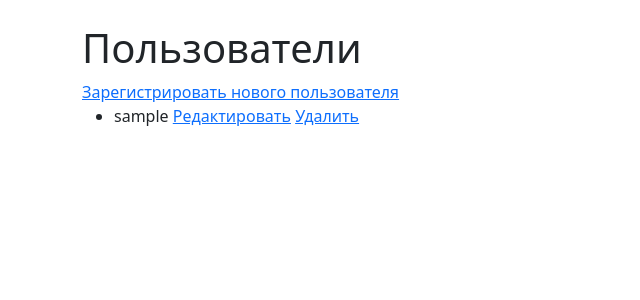
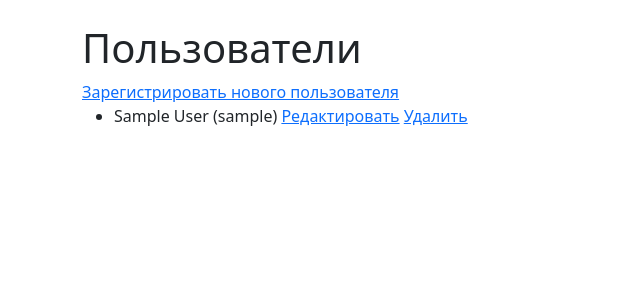
Before and after one commit to gordienkoas/python-project-52, a Django app: page /users/ in a window 1280 px wide. Shown: the part 56-356 px from the top of the page, without its empty margins (0-640 px from the left). Run offline with Django 5.2, Linux system fonts and the light colour scheme; the visitor is signed in with stand-in values (Sample User, id 1); data comes from the database, SQL or seed files in the repository; some libraries are stand-ins or nearby versions.

```diff
--- a/task_manager/templates/users/user_list.html
+++ b/task_manager/templates/users/user_list.html
@@ -5,7 +5,7 @@
 <ul>
     {% for user in users %}
         <li>
-            {{ user.username }}
+            {{ user.first_name }} {{ user.last_name }} ({{ user.username }})
             {% if request.user == user %}
                 <a href="{% url 'user-update' user.pk %}">Редактировать</a>
                 <a href="{% url 'user-delete' user.pk %}">Удалить</a>
```
